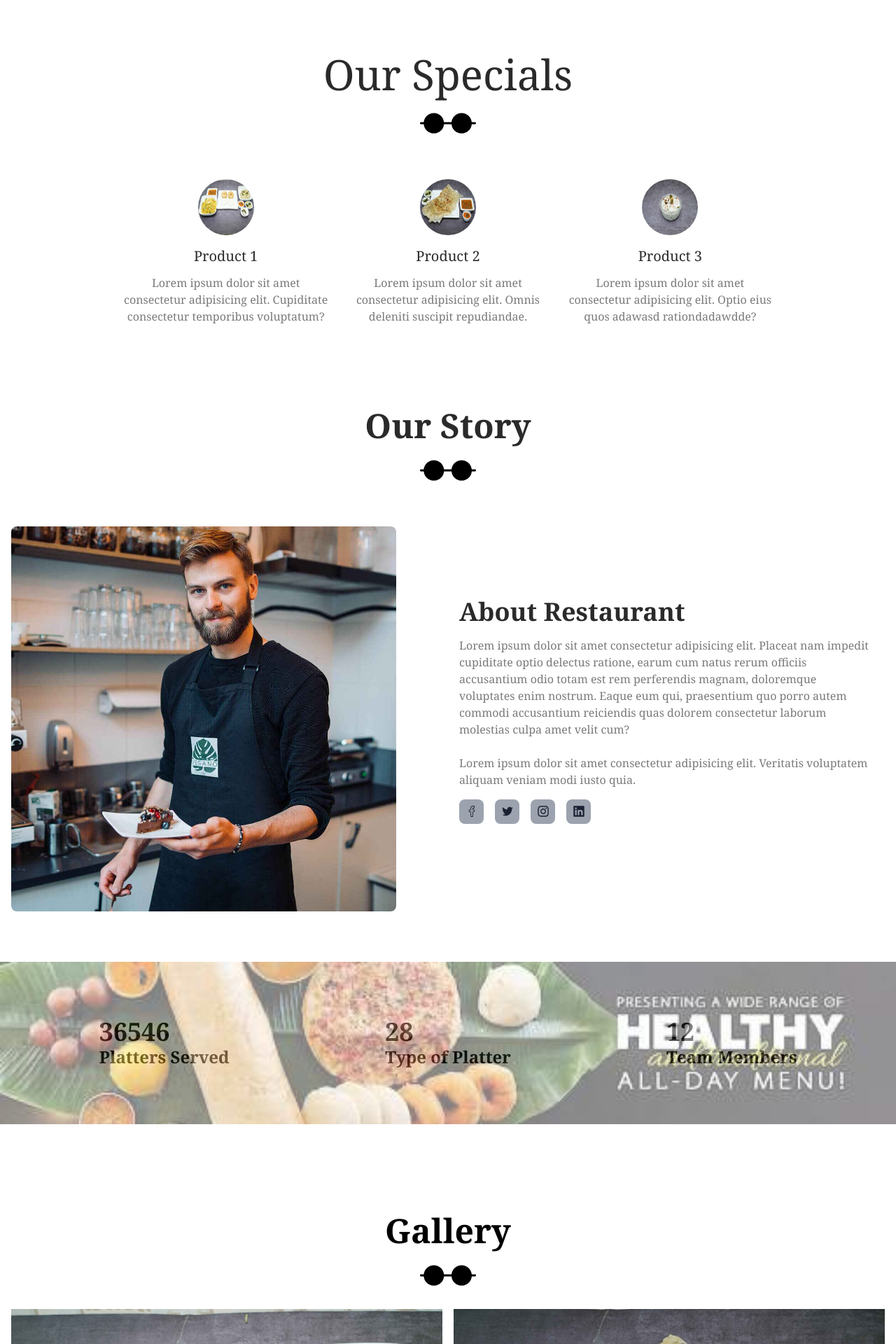
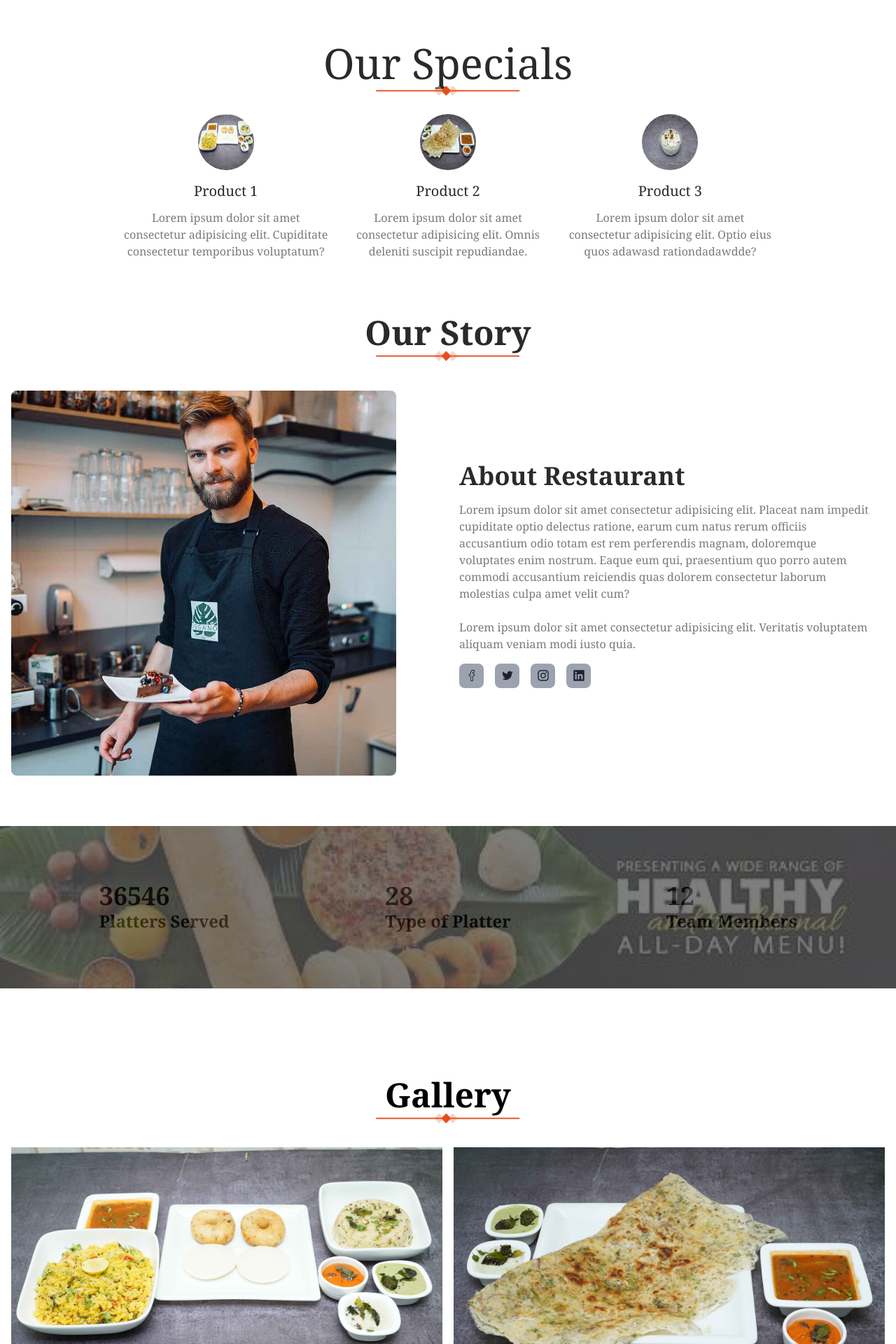
Before and after one commit to HopelessPal/Dakshini-cafe, a Next.js app: page / in a window 1280 px wide. Shown: the part 820-2740 px from the top of the page at 70% size. Built offline with nearby package versions, Linux system fonts and the light colour scheme.

Commit message:
updating the code

```diff
--- a/app/Components/Contact.tsx
+++ b/app/Components/Contact.tsx
@@ -2,9 +2,12 @@ import React from 'react';
 
 const ContactForm = () => {
     return (
-        <div className='flex justify-center items-center p-2'>
-            <form id="contact-form" className='w-3/4'>
-                <h1 className="text-5xl text-bold font-serif mb-8 mt-10 flex justify-center items-center">GET IN TOUCH</h1>
+        <div className='flex justify-center items-center px-4'>
+            <form id="contact-form" className='w-full'>
+                <h1 className="lg:text-5xl text-2xl text-bold font-serif mt-6 flex justify-center items-center">GET IN TOUCH</h1>
+                <div className="flex justify-center my-4">
+                    <img src="./compressedImages/line.png" alt="line" className='w-52' />
+                </div>
                 <div className="grid grid-cols-1 lg:grid-cols-2 gap-4 ">
                     <div>
                         <div className="col-span-1">
@@ -19,13 +22,13 @@ const ContactForm = () => {
                         </div>
                     </div>
                     <div className="col-span-2">
-                        <div className="single_form mt-4">
+                        <div className="single_form">
                             <input name="subject" type="text" placeholder="Subject" className="border border-gray-500 px-4 py-3 rounded h-16 w-full" />
                         </div>
                     </div>
                     <div className="col-span-2">
                         <div className="single_form mt-4">
-                            <textarea name="message" placeholder="Message" className="border border-gray-500 px-4 py-3 rounded w-full h-48"></textarea>
+                            <textarea name="message" placeholder="Message" className="border border-gray-500 px-2 py-3 rounded w-full h-48"></textarea>
                         </div>
                     </div>
                     <div className="col-span-2">
--- a/app/Components/Gallery.tsx
+++ b/app/Components/Gallery.tsx
@@ -5,21 +5,9 @@ const gallery = () => {
         <div id='gallery' className='p-4 lg:py-32 flex justify-center items-center bg-white font-serif'>
             <div className='lg:text-5xl text-4xl'>
                 <h1 className='flex justify-center font-bold'>Gallery</h1>
-                <div className='flex justify-center mb-2'>
-                    <svg fill="#000000" version="1.1" id="Capa_1" xmlns="http://www.w3.org/2000/svg"
-                        width="90px" height="80px" viewBox="0 0 312.05 312.05">
-
-                        <g>
-                            <g>
-                                <path d="M232.01,99.367c-29.426,0-53.662,22.541-56.384,51.258h-41.9c-2.732-28.717-26.963-51.258-56.386-51.258
-			c-29.42,0-53.66,22.541-56.384,51.258H5.4c-2.984,0-5.4,2.42-5.4,5.4c0,2.979,2.416,5.399,5.4,5.399h15.557
-			c2.734,28.72,26.969,51.258,56.384,51.258c29.418,0,53.66-22.538,56.381-51.258h41.905c2.731,28.72,26.958,51.258,56.384,51.258
-			s53.652-22.538,56.389-51.258h18.252c2.979,0,5.399-2.421,5.399-5.399c0-2.98-2.42-5.4-5.399-5.4h-18.252
-			C285.663,121.908,261.431,99.367,232.01,99.367z"/>
-                            </g>
-                        </g>
-                    </svg>
-                </div>
+                <div className="flex justify-center mb-8">
+                    <img src="./compressedImages/line.png" alt="line" className='w-52'/>
+                    </div>
                 <div className='grid lg:grid-cols-2 grid-cols-1 gap-4'>
 
                         <div className="relative flex justify-center items-center w-full">
--- a/app/Components/Menu.tsx
+++ b/app/Components/Menu.tsx
@@ -15,27 +15,15 @@ const Menu = () => {
     }, []);
 
     return (
-        <div id='menu' className='p-3 bg-[#efefef] flex flex-col items-center justify-center h-full font-serif'>
-            <div className='flex justify-center'>
+        <div id='menu' className=' bg-[#efefef] flex flex-col items-center justify-center h-full font-serif'>
+            <div className='flex justify-center mt-4'>
                 <div className='md:text-5xl text-2xl font-bold text-[#2A2A2A]'>
                     Menu
                 </div>
             </div>
-            <div className='flex justify-center items-center mb-10'>
-                <svg fill="#000000" version="1.1" id="Capa_1" xmlns="http://www.w3.org/2000/svg"
-                        width="90px" height="80px" viewBox="0 0 312.05 312.05">
-
-                        <g>
-                            <g>
-                                <path d="M232.01,99.367c-29.426,0-53.662,22.541-56.384,51.258h-41.9c-2.732-28.717-26.963-51.258-56.386-51.258
-			c-29.42,0-53.66,22.541-56.384,51.258H5.4c-2.984,0-5.4,2.42-5.4,5.4c0,2.979,2.416,5.399,5.4,5.399h15.557
-			c2.734,28.72,26.969,51.258,56.384,51.258c29.418,0,53.66-22.538,56.381-51.258h41.905c2.731,28.72,26.958,51.258,56.384,51.258
-			s53.652-22.538,56.389-51.258h18.252c2.979,0,5.399-2.421,5.399-5.399c0-2.98-2.42-5.4-5.399-5.4h-18.252
-			C285.663,121.908,261.431,99.367,232.01,99.367z"/>
-                            </g>
-                        </g>
-                    </svg>
-                </div>
+            <div className="flex justify-center mb-8">
+                <img src="./compressedImages/line.png" alt="line" className='w-52' />
+            </div>
             <div className='grid lg:grid-cols-2 gap-8 grid-cols-1 mx-auto pb-5'>
 
                 <div className='relative flex justify-center' data-aos="fade-up">
--- a/app/Components/Section.tsx
+++ b/app/Components/Section.tsx
@@ -19,41 +19,29 @@ const Section = () => {
     return (
         <div className='flex flex-col items-center justify-center bg-white font-serif'>
 
-            <div className="about-section flex flex-col items-center mb-10 mx-44">
-                <div className="about-content p-4">
+            <div className="about-section flex flex-col items-center lg:mx-44">
+                <div className="about-content ">
                     <h2 className="lg:text-6xl text-3xl text-center mt-20 text-[#2A2A2A]">Our Specials</h2>
 
                     {/* svg which can be changed */}
                     <div className="flex justify-center">
-                        <svg fill="#000000" version="1.1" id="Capa_1" xmlns="http://www.w3.org/2000/svg"
-                            width="90px" height="80px" viewBox="0 0 312.05 312.05">
-
-                            <g>
-                                <g>
-                                    <path d="M232.01,99.367c-29.426,0-53.662,22.541-56.384,51.258h-41.9c-2.732-28.717-26.963-51.258-56.386-51.258
-			c-29.42,0-53.66,22.541-56.384,51.258H5.4c-2.984,0-5.4,2.42-5.4,5.4c0,2.979,2.416,5.399,5.4,5.399h15.557
-			c2.734,28.72,26.969,51.258,56.384,51.258c29.418,0,53.66-22.538,56.381-51.258h41.905c2.731,28.72,26.958,51.258,56.384,51.258
-			s53.652-22.538,56.389-51.258h18.252c2.979,0,5.399-2.421,5.399-5.399c0-2.98-2.42-5.4-5.399-5.4h-18.252
-			C285.663,121.908,261.431,99.367,232.01,99.367z"/>
-                                </g>
-                            </g>
-                        </svg>
+                        <img src="./compressedImages/line.png" alt="line" className='w-52'/>
                     </div>
                 </div>
                 <div className="container mx-auto">
                     <div className="grid grid-cols-1 lg:grid-cols-3 gap-6 place-items-center">
                         <div className="flex flex-col items-center mt-4" data-aos='fade-up'>
-                            <img src="./compressedImages/image1.jpg" alt="Product 1" className="rounded-full w-20 h-20 m-2" />
+                            <img src="./compressedImages/image1.jpg" alt="Product 1" className="rounded-full w-20 h-20 lg:m-2" />
                             <h3 className="text-center text-[#2A2A2A] mt-2 text-xl">Product 1</h3>
                             <p className="text-center mt-3 text-[#7A7A7A]">Lorem ipsum dolor sit amet consectetur adipisicing elit. Cupiditate consectetur temporibus voluptatum?</p>
                         </div>
                         <div className="flex flex-col items-center mt-4" data-aos="fade-up" data-aos-delay="200">
-                            <img src="./compressedImages/image2.jpg" alt="Product 2" className="rounded-full w-20 h-20 m-2" />
+                            <img src="./compressedImages/image2.jpg" alt="Product 2" className="rounded-full w-20 h-20 lg:m-2" />
                             <h3 className="text-center text-[#2A2A2A] text-xl mt-2">Product 2</h3>
                             <p className="text-center mt-3 text-[#7A7A7A]">Lorem ipsum dolor sit amet consectetur adipisicing elit. Omnis deleniti suscipit repudiandae.</p>
                         </div>
                         <div className="flex flex-col items-center mt-4" data-aos="fade-up" data-aos-delay="400">
-                            <img src="./compressedImages/image3.jpg" alt="Product 3" className="rounded-full w-20 h-20 m-2" />
+                            <img src="./compressedImages/image3.jpg" alt="Product 3" className="rounded-full w-20 h-20 lg:m-2" />
                             <h3 className="text-center text-[#2A2A2A] text-xl mt-2">Product 3</h3>
                             <p className="text-center mt-3 text-[#7A7A7A]">Lorem ipsum dolor sit amet consectetur adipisicing elit. Optio eius quos adawasd rationdadawdde?</p>
                         </div>
@@ -66,19 +54,7 @@ const Section = () => {
                 <div className="about-section flex flex-col items-center mb-10">
                     <h2 className="lg:text-5xl text-3xl text-center mt-20 font-serif font-bold text-[#2A2A2A]">Our Story</h2>
                     <div className="flex justify-center">
-                        <svg fill="#000000" version="1.1" id="Capa_1" xmlns="http://www.w3.org/2000/svg"
-                            width="90px" height="80px" viewBox="0 0 312.05 312.05">
-
-                            <g>
-                                <g>
-                                    <path d="M232.01,99.367c-29.426,0-53.662,22.541-56.384,51.258h-41.9c-2.732-28.717-26.963-51.258-56.386-51.258
-			c-29.42,0-53.66,22.541-56.384,51.258H5.4c-2.984,0-5.4,2.42-5.4,5.4c0,2.979,2.416,5.399,5.4,5.399h15.557
-			c2.734,28.72,26.969,51.258,56.384,51.258c29.418,0,53.66-22.538,56.381-51.258h41.905c2.731,28.72,26.958,51.258,56.384,51.258
-			s53.652-22.538,56.389-51.258h18.252c2.979,0,5.399-2.421,5.399-5.399c0-2.98-2.42-5.4-5.399-5.4h-18.252
-			C285.663,121.908,261.431,99.367,232.01,99.367z"/>
-                                </g>
-                            </g>
-                        </svg>
+                    <img src="./compressedImages/line.png" alt="line" className='w-52'/>
                     </div>
                     <div className="flex flex-col lg:flex-row items-center mb-8 px-4 font-serif">
                         <div className="lg:w-1/2 mt-10 w-full">
@@ -88,7 +64,7 @@ const Section = () => {
                         {/* text content */}
 
                         <div className="w-full lg:w-1/2 lg:px-4">
-                            <h2 className="lg:text-4xl font-bold my-4 text-[#2A2A2A]">About Restaurant</h2>
+                            <h2 className="lg:text-4xl text-2xl font-bold my-4 text-[#2A2A2A]">About Restaurant</h2>
                             <p className='text-base text-[#7A7A7A]'>Lorem ipsum dolor sit amet consectetur adipisicing elit. Placeat nam impedit cupiditate optio delectus ratione, earum cum natus rerum officiis accusantium odio totam est rem perferendis magnam, doloremque voluptates enim nostrum. Eaque eum qui, praesentium quo porro autem commodi accusantium reiciendis quas dolorem consectetur laborum molestias culpa amet velit cum?</p>
                             <br />
                             <p className='text-base text-[#7A7A7A]'>Lorem ipsum dolor sit amet consectetur adipisicing elit. Veritatis voluptatem aliquam veniam modi iusto quia.</p>
--- a/app/Components/Upcoming.tsx
+++ b/app/Components/Upcoming.tsx
@@ -16,7 +16,10 @@ const Upcoming = () => {
 
     return (
         <div className='bg-white flex flex-col items-center justify-center font-serif'>
-            <h2 className="text-5xl font-bold my-14">Upcoming</h2>
+            <h2 className="text-5xl font-bold my-8">Upcoming</h2>
+            <div className="flex justify-center">
+                    <img src="./compressedImages/line.png" alt="line" className='w-52'/>
+                    </div>
             <div className="grid grid-cols-1 lg:grid-cols-2 gap-0 lg:px-40 p-10
             ">
                 <div className="flex flex-col items-center lg:pl-6" data-aos="fade-zoom-in"
--- a/app/Components/banner.tsx
+++ b/app/Components/banner.tsx
@@ -2,8 +2,11 @@ import React from 'react';
 
 const Banner = () => {
     return (
-        <div id="counter" className="text-black counter_area py-12 relative font-serif">
+        <div id="counter" className="counter_area py-12 relative font-serif">
             <div className='flex justify-center items-center'>
+            <img src="./compressedImages/unnamed.jpg" alt="Background" className="absolute inset-0 w-full h-full object-cover opacity-50" />
+            <div className="absolute inset-0 bg-black opacity-50">
+            </div>
                 <div className="flex flex-col lg:flex-row justify-between items-center w-full max-w-7xl mx-auto px-4 sm:px-6 lg:px-8">
                     <div className="w-full lg:w-1/3 flex flex-col justify-center items-center my-8">
                         <div className="single_counter">
@@ -31,9 +34,7 @@ const Banner = () => {
                     </div>
                 </div>
             </div>
-            <div>
-                <img src="./compressedImages/unnamed.jpg" alt="Background" className="absolute inset-0 w-full h-full bg-black object-cover opacity-50" />
-            </div>
+
         </div>
     );
 }
```
Also changed, not shown: app/Components/About.tsx (+4 -4 lines), app/Components/Lsection.tsx (+14 -15 lines), public/uncompressed/line.svg (renamed from public/compressedImages/line.svg).
